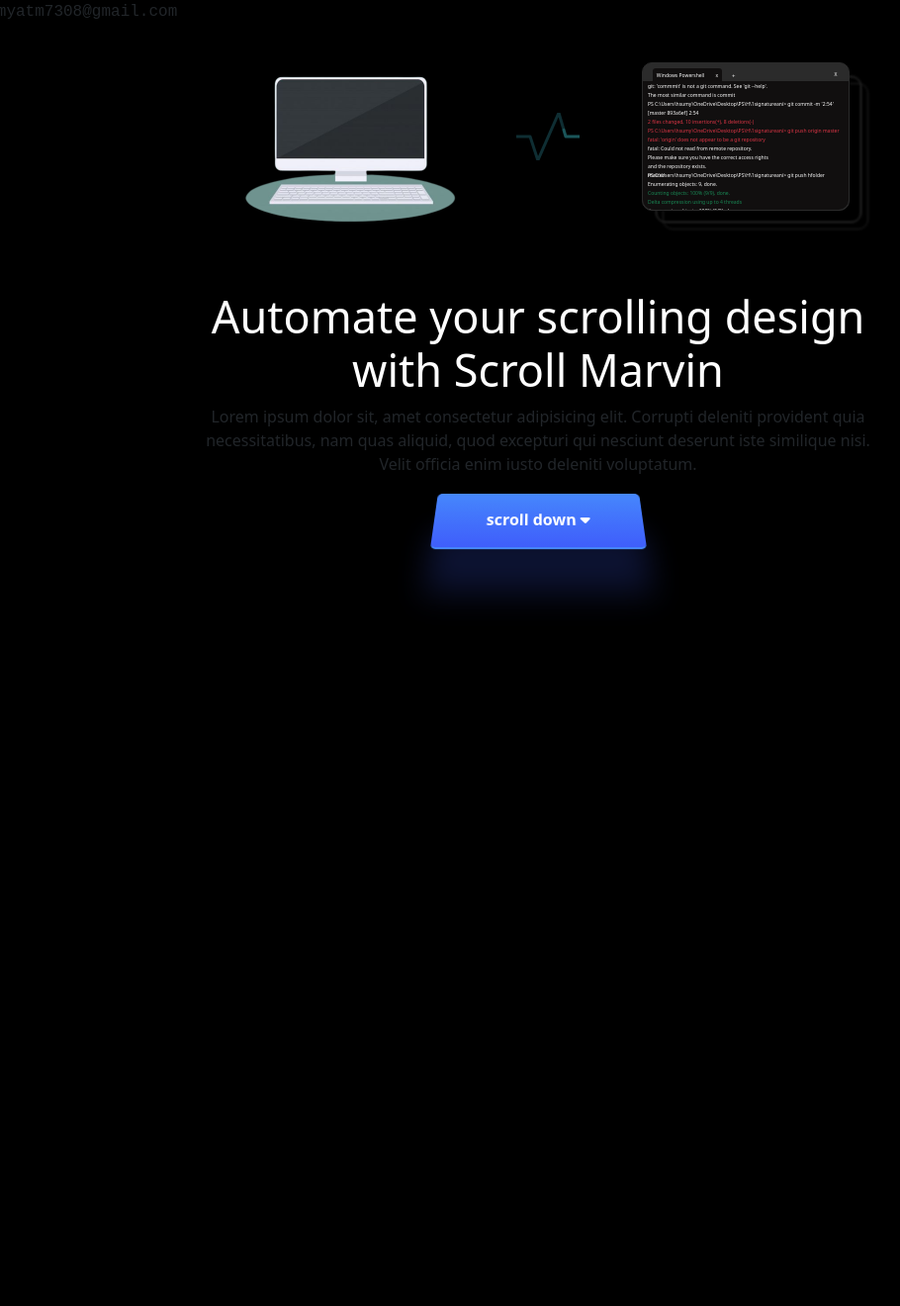
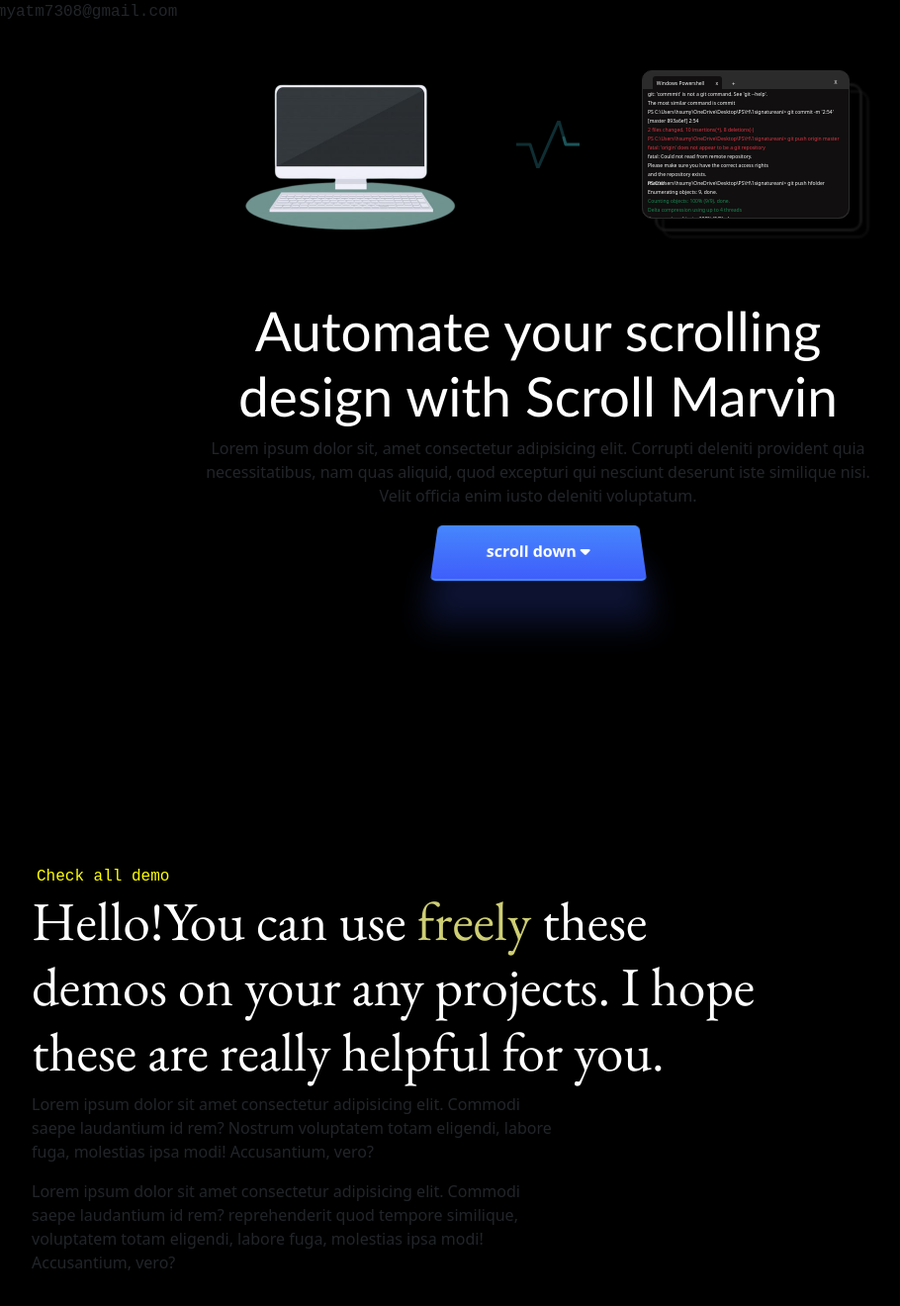
Before and after one commit to hsumyatm7308/ScrollMarvin, a plain HTML site: page index.html in a window 1280 px wide. Shown: the part 104-1424 px from the top of the page at 99% size, without its empty margins (96-1006 px from the left). Before the commit the page ends 800 px from the top, so only its background shows below. Drawn offline with nearby package versions, Linux system fonts and the light colour scheme; a web font is replaced by a local one.

Commit message:
15-16-April

```diff
--- a/index.html
+++ b/index.html
@@ -11,6 +11,7 @@
         <header>
 
             <nav>
+              <div class="fixed-logo">
                 <div class="logo">
                     <a href="">
                         <img src="./assets/img/scrollmarvin.png" alt="" width="20px">
@@ -21,6 +22,7 @@
                 <br>
                 <span class="">hsumyatm7308@gmail.com</span>
 
+              </div>
            </nav>
 
             <div class="container">
@@ -89,7 +91,6 @@
 
                 </div>
 
-
                 <div class="bannertext">
                     <h3 class="text-white">Automate your scrolling design with Scroll Marvin</h3>
                     <p>Lorem ipsum dolor sit, amet consectetur adipisicing elit. Corrupti deleniti provident quia necessitatibus, nam quas aliquid, quod excepturi qui nesciunt deserunt iste similique nisi. Velit officia enim iusto deleniti voluptatum.</p>
@@ -99,12 +100,29 @@
                      <span>scroll down</span>
                      <i class="fa-solid fa-caret-down"></i>
                 </button>
+            </div>
 
 
+        </header>
 
+        <section>
+            <div class="bridge-section"></div>
+            <div class="second-section">
+                <a href="">Check all demo</a>
+                <h2>Hello!You can use <span class="freely">freely</span> these demos on your any projects.
+                    I hope these are really helpful for you.
+                </h2>
+                <div class="sec-text">
+                    <p>Lorem ipsum dolor sit amet consectetur adipisicing elit. Commodi saepe laudantium id rem? Nostrum voluptatem totam eligendi, labore fuga, molestias ipsa modi! Accusantium, vero?</p>
+                    <p>Lorem ipsum dolor sit amet consectetur adipisicing elit. Commodi saepe laudantium id rem?  reprehenderit quod tempore similique, voluptatem totam eligendi, labore fuga, molestias ipsa modi! Accusantium, vero?</p>
+
+                </div>
             </div>
+        </section>
 
-        </header>
+        <section >
+            <div class="rightdemo"></div>
+        </section>
 
 
 
--- a/style.css
+++ b/style.css
@@ -1,4 +1,6 @@
 @import url('https://fonts.googleapis.com/css2?family=Sono&display=swap');
+
+@import url('https://fonts.googleapis.com/css2?family=EB+Garamond&display=swap');
 
 body{
     background: #000;
@@ -10,13 +12,22 @@
     justify-content: center;
     align-items: center;
     flex-direction: column;
+
 }
 
 nav{
     width: 90%;
+    height:20%;
+
     font-family: 'Courier New', Courier, monospace;
+    position: relative;
 
 }
+
+/* .fixed-logo{
+    position: fixed;
+
+} */
 
 .logo{
     width: 50px;
@@ -31,7 +42,7 @@
 
 .container{
     width: 100%;
-    height: 65vh;
+    height: 70vh;
     /* background-color: #47e5e8; */
     display: flex;
     justify-content: center;
@@ -246,8 +257,8 @@
 }
 
 .bannertext h3{
-    font-size: 45px;
-
+    font-size: 55px;
+    font-family: 'Gill Sans', 'Gill Sans MT', Calibri, 'Trebuchet MS', sans-serif;
 }
 
 
@@ -273,3 +284,38 @@
   button:active {
     transform: perspective(170px) rotateX(36deg) translateY(5px);
   }
+
+
+
+  .bridge-section{
+    width: 100%;
+    height: 20vh;
+    background: #000;
+  }
+
+  .second-section{
+    width: 60%;
+    margin: 10%;
+  }
+
+  .second-section a{
+    font-family: 'Courier New', Courier, monospace;
+    color: yellow;
+    text-decoration: none;
+    padding: 5px;
+  }
+
+  .second-section h2{
+    color: #fff;
+    font-size: 55px;
+    font-family: 'EB Garamond', serif;
+  }
+
+  .freely{
+    color: rgb(206, 206, 116);
+    text-align: justify;
+  }
+
+  .sec-text {
+    width: 70%;
+  }
```
